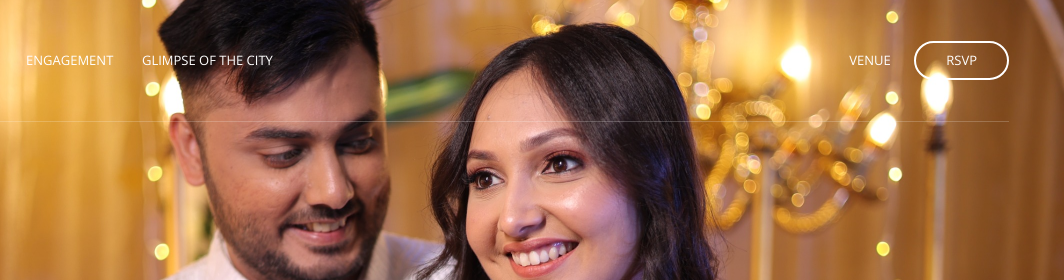
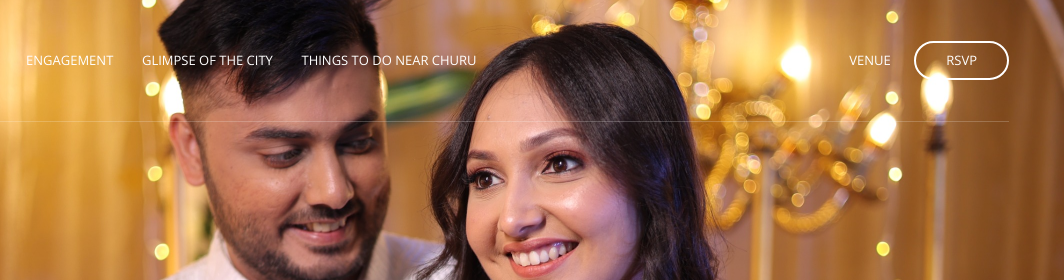
Before and after one commit to sanyam-surana/thesayawedding, a website: page index.html in a window 1280 px wide. Shown: the top 280 px of the page, 216-1280 px from the left. Drawn offline with nearby package versions, Linux system fonts and the light colour scheme; some packages are replaced by stand-ins of ours; files whose address does not match are found by name.

Commit message:
things to do added

```diff
--- a/index.html
+++ b/index.html
@@ -74,7 +74,8 @@
                             <ul class="primary-nav">
                                 <li><a href="#events">Events</a></li>
                                 <li><a href="#eng-pics">Engagement</a></li>
-                                <li class="hidden-sm hidden-xs"><a href="#video-bg">Glimpse of the city</a></li>
+                                <li><a href="#video-bg">Glimpse of the city</a></li>
+                                <li><a href="https://docs.google.com/spreadsheets/d/1vyTflS_5Iaj8aoqN7oLxh1KXt0b_GL4M/edit?usp=drivesdk&ouid=113708733811772234403&rtpof=true&sd=true">Things to do near Churu</a></li>
                             </ul>
                             <ul class="member-actions">
                                 <li><a href="#map" class="login">Venue</a></li>
```
